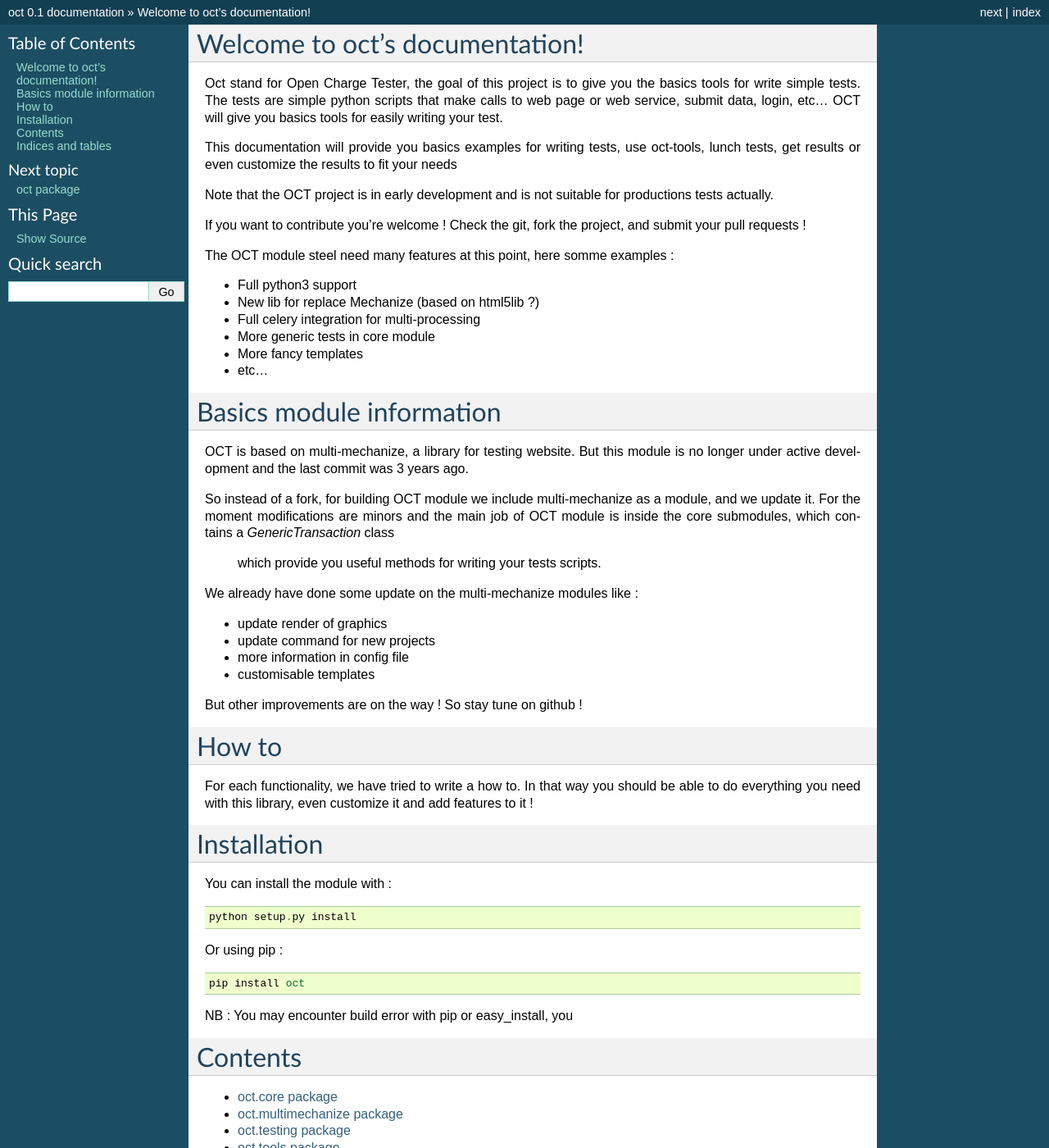
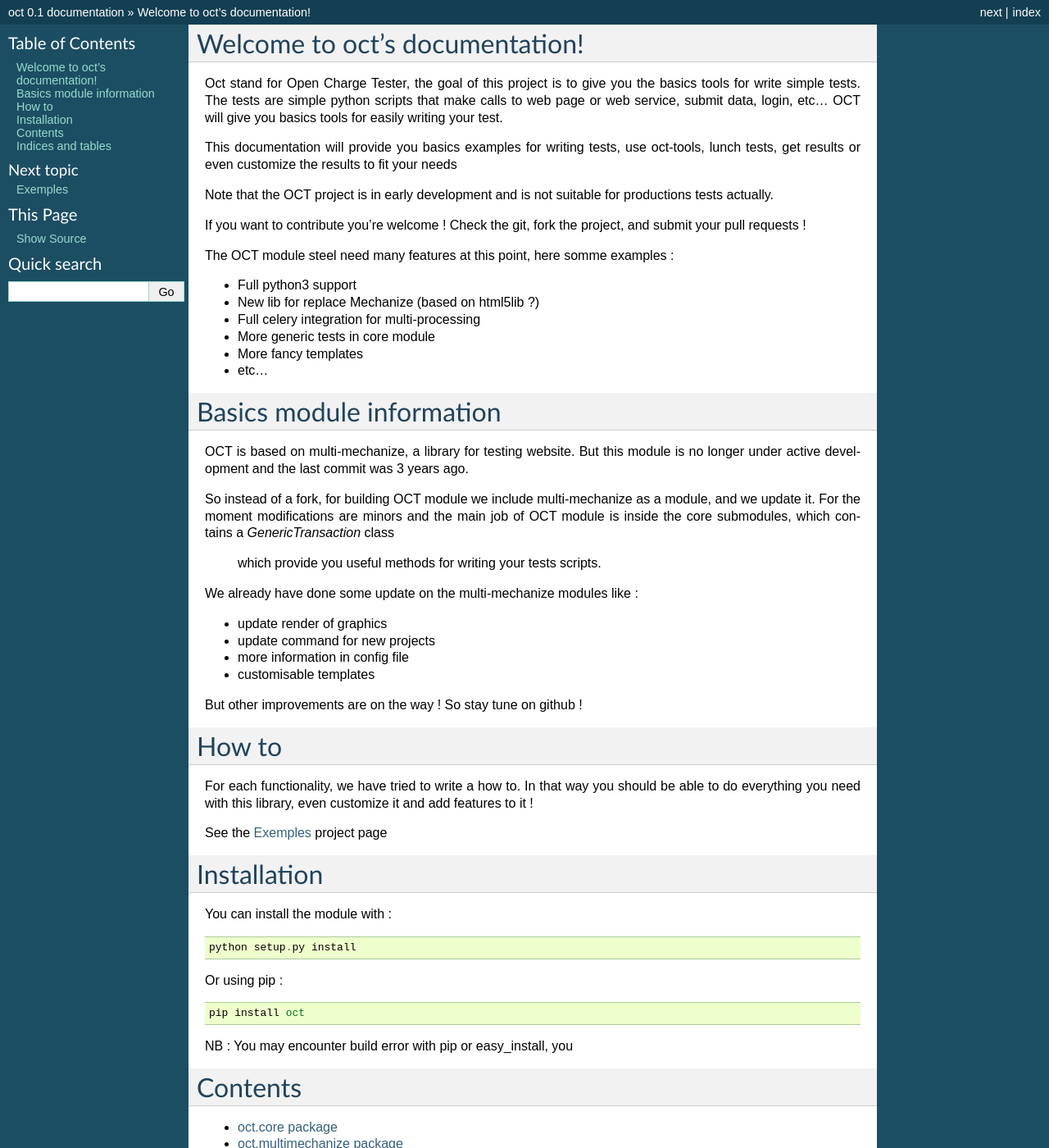
Before and after one commit to TheGhouls/oct, a Sphinx documentation site: the page built from doc/index.rst, in a window 1280 px wide and 1400 px high. Shown: the whole window at 82% size. Built offline with Sphinx 7.4.7, drawn with Linux system fonts in a browser that asks for light colours.

Commit message:
start exemple page

```diff
--- /dev/null
+++ b/doc/exemples.rst
@@ -0,0 +1,2 @@
+Exemples
+========
--- a/doc/index.rst
+++ b/doc/index.rst
@@ -51,6 +51,8 @@ How to
 For each functionality, we have tried to write a how to. In that way you should be able to do everything you need with this library,
 even customize it and add features to it !
 
+See the :doc:`exemples`
+project page
 
 Installation
 ============
@@ -85,6 +87,7 @@ Indices and tables
 
 .. toctree::
 
+   exemples
    oct
    oct.core
    oct.multimechanize
```
